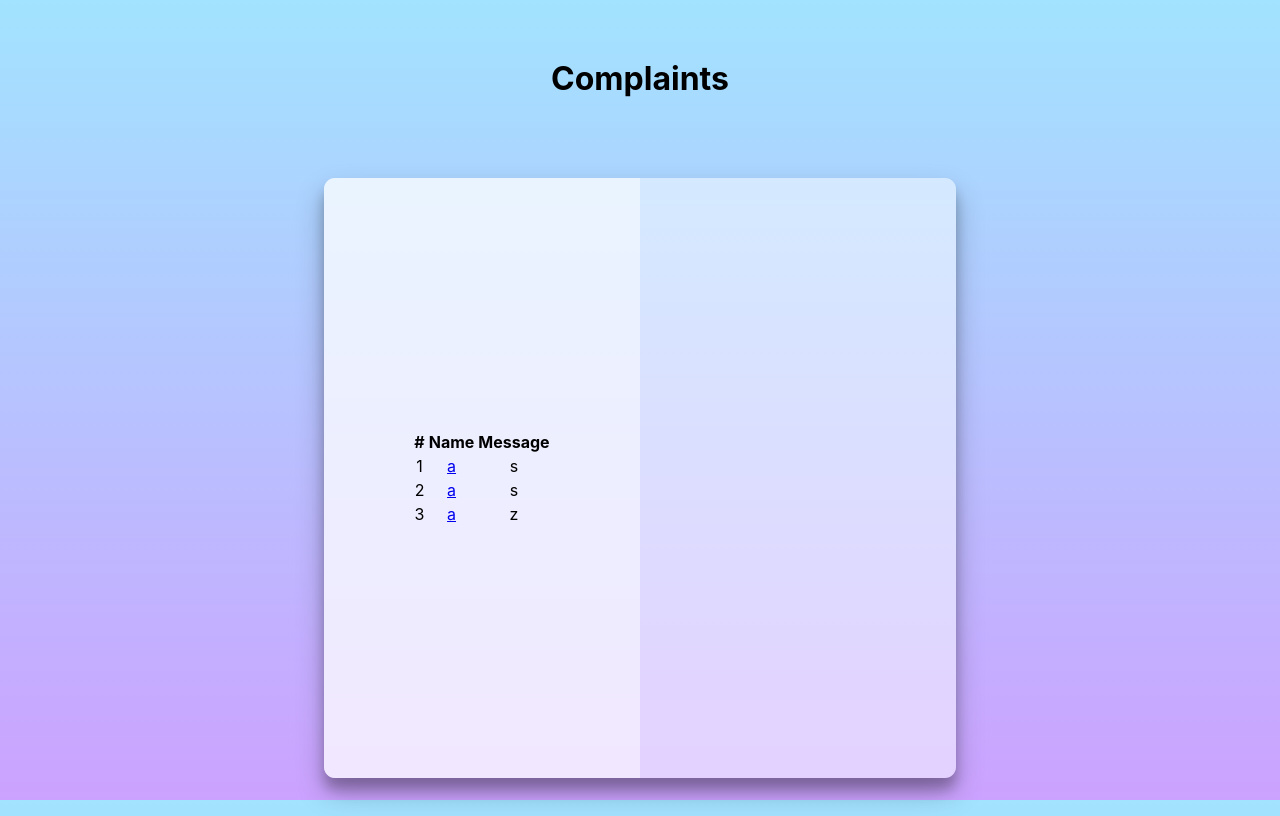
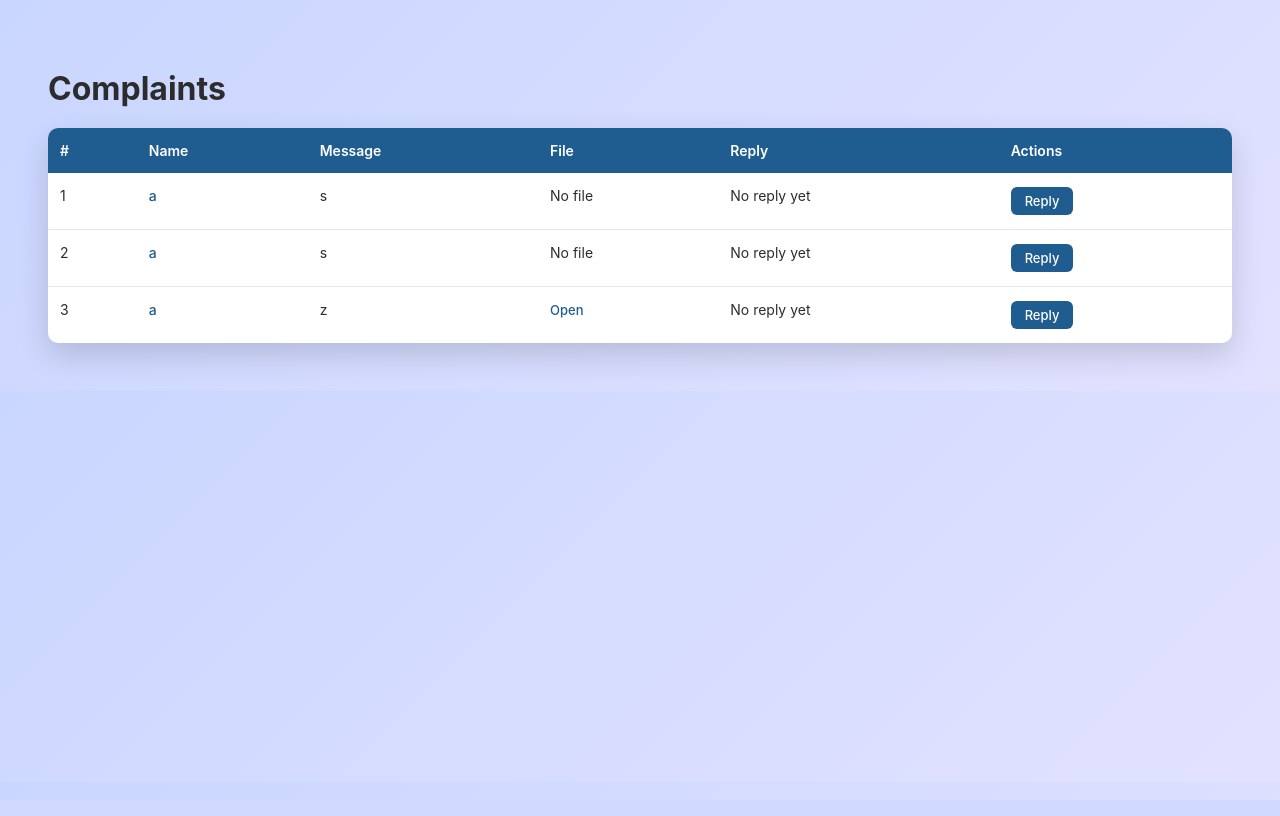
Before and after one commit to Responses4/Complaint-Feedback, a Django app: page /list/ in a window 1280 px wide. Run offline with Django 5.2, Linux system fonts and the light colour scheme; data comes from the database, SQL or seed files in the repository; both versions use the stored data as it was after the commit.

Commit message:
Add changes

```diff
--- a/complaints/admin.py
+++ b/complaints/admin.py
@@ -1,5 +1,6 @@
 from django.contrib import admin
 from .models import Complaint, Category
+
 
 @admin.register(Category)
 class CategoryAdmin(admin.ModelAdmin):
@@ -8,6 +9,7 @@ class CategoryAdmin(admin.ModelAdmin):
 
 @admin.register(Complaint)
 class ComplaintAdmin(admin.ModelAdmin):
-    list_display = ('name', 'category', 'priority', 'status')
+    list_display = ('name', 'category', 'priority', 'status', 'created_at')
     list_filter = ('category', 'priority', 'status')
-    search_fields = ('name', 'message')
+    search_fields = ('name', 'message', 'reply')
+    fields = ('name', 'message', 'category', 'reply')
--- a/complaints/static/complaints/css/style2.css
+++ b/complaints/static/complaints/css/style2.css
@@ -1,212 +1,137 @@
-:root {
-  /* COLORS */
-  --white: #e9e9e9;
-  --gray: #333;
-  --blue: #0367a6;
-  --lightblue: #008997;
-
-  /* RADII */
-  --button-radius: 0.7rem;
-
-  /* SIZES */
-  --max-width: 758px;
-  --max-height: 600px;
-
-  font-size: 16px;
-  font-family: -apple-system, BlinkMacSystemFont, "Segoe UI", Roboto, Oxygen,
-    Ubuntu, Cantarell, "Open Sans", "Helvetica Neue", sans-serif;
+/* ====== COMMON ====== */
+body {
+    font-family: -apple-system, BlinkMacSystemFont, "Segoe UI", Roboto, sans-serif;
+    background: linear-gradient(135deg, #c9d6ff, #e2e2ff);
+    padding: 40px;
+    color: #2c2c2c;
 }
 
-body {
-  align-items: center;
-    background:
-        linear-gradient(rgba(70, 199, 255, 0.5), rgba(153, 70, 255, 0.5));
-    background-attachment: fixed;
-  background-position: center;
-  background-repeat: no-repeat;
-  background-size: cover;
-  display: grid;
-  height: 100vh;
-  place-items: center;
+h1 {
+    margin-bottom: 20px;
+    font-size: 32px;
 }
 
-.form__title {
-  font-weight: 300;
-  margin: 0;
-  margin-bottom: 1.25rem;
+/* ====== TABLE ====== */
+table {
+    width: 100%;
+    border-collapse: collapse;
+    background: #fff;
+    border-radius: 10px;
+    overflow: hidden;
+    box-shadow: 0 12px 30px rgba(0,0,0,0.15);
 }
 
-.link {
-  color: var(--gray);
-  font-size: 0.9rem;
-  margin: 1.5rem 0;
-  text-decoration: none;
+thead {
+    background: #1f5c8f;
+    color: #fff;
 }
 
-.container {
-    background: rgba(254, 255, 255, 0.5);
-    border-radius: var(--button-radius);
-    box-shadow: 0 0.9rem 1.7rem rgba(0,0,0,0.25), 0 0.7rem 0.7rem rgba(0,0,0,0.22);
-    height: var(--max-height);
-    max-width: var(--max-width);
-    overflow: hidden;
-    position: relative;
-    width: 50%;
+thead th {
+    padding: 14px 12px;
+    font-weight: 600;
+    text-align: left;
+    font-size: 14px;
 }
 
-
-.container__form {
-  height: 100%;
-  position: absolute;
-  top: 0;
-  transition: all 0.6s ease-in-out;
+tbody td {
+    padding: 14px 12px;
+    border-bottom: 1px solid #e6e6e6;
+    font-size: 14px;
+    vertical-align: top;
 }
 
-.container--signin {
-  left: 0;
-  width: 50%;
-  z-index: 2;
+tbody tr:hover {
+    background: #f4f9ff;
 }
 
-.container.right-panel-active .container--signin {
-  transform: translateX(100%);
+tbody tr:last-child td {
+    border-bottom: none;
 }
 
-.container--signup {
-  left: 0;
-  opacity: 0;
-  width: 50%;
-  z-index: 1;
+/* ====== LINKS ====== */
+a {
+    color: #1f5c8f;
+    text-decoration: none;
+    font-weight: 500;
 }
 
-.container.right-panel-active .container--signup {
-  animation: show 0.6s;
-  opacity: 1;
-  transform: translateX(100%);
-  z-index: 5;
+a:hover {
+    text-decoration: underline;
 }
 
-.container__overlay {
-  height: 100%;
-  left: 50%;
-  overflow: hidden;
-  position: absolute;
-  top: 0;
-  transition: transform 0.6s ease-in-out;
-  width: 50%;
-  z-index: 100;
+/* ====== ACTION BUTTON ====== */
+td a[href*="reply"] {
+    display: inline-block;
+    padding: 6px 14px;
+    background: #1f5c8f;
+    color: #fff;
+    border-radius: 6px;
+    font-size: 13px;
+    text-decoration: none;
 }
 
-.container.right-panel-active .container__overlay {
-  transform: translateX(-100%);
+td a[href*="reply"]:hover {
+    background: #17486f;
 }
 
-.overlay {
-  background-color: var(--lightblue);
-  background: url("https://res.cloudinary.com/dci1eujqw/image/upload/v1616769558/Codepen/waldemar-brandt-aThdSdgx0YM-unsplash_cnq4sb.jpg");
-  background-attachment: fixed;
-  background-position: center;
-  background-repeat: no-repeat;
-  background-size: cover;
-  height: 100%;
-  left: -100%;
-  position: relative;
-  transform: translateX(0);
-  transition: transform 0.6s ease-in-out;
-  width: 200%;
+/* ====== FILE LINK ====== */
+td a[target="_blank"] {
+    font-size: 13px;
 }
 
-.container.right-panel-active .overlay {
-  transform: translateX(100%);
+/* ====== EMPTY STATE ====== */
+tbody td[colspan] {
+    text-align: center;
+    padding: 30px;
+    color: #777;
 }
 
-.overlay__panel {
-  align-items: center;
-  display: flex;
-  flex-direction: column;
-  height: 100%;
-  justify-content: center;
-  position: absolute;
-  text-align: center;
-  top: 0;
-  transform: translateX(0);
-  transition: transform 0.6s ease-in-out;
-  width: 50%;
+/* ================================================= */
+/* ================== DETAIL PAGE ================== */
+/* ================================================= */
+
+.card {
+    background: #fff;
+    max-width: 700px;
+    padding: 30px;
+    border-radius: 12px;
+    box-shadow: 0 12px 30px rgba(0,0,0,0.15);
 }
 
-.overlay--left {
-  transform: translateX(-20%);
+.card p {
+    margin: 12px 0;
+    font-size: 15px;
+    line-height: 1.5;
 }
 
-.container.right-panel-active .overlay--left {
-  transform: translateX(0);
+.card strong {
+    color: #1f5c8f;
 }
 
-.overlay--right {
-  right: 0;
-  transform: translateX(0);
+.card hr {
+    margin: 25px 0;
+    border: none;
+    height: 1px;
+    background: #e0e0e0;
 }
 
-.container.right-panel-active .overlay--right {
-  transform: translateX(20%);
+/* ====== REPLY BLOCK ====== */
+.reply {
+    background: #f1f7ff;
+    padding: 15px;
+    border-left: 4px solid #1f5c8f;
+    border-radius: 6px;
 }
 
-.btn {
-  background-color: var(--blue);
-  background-image: linear-gradient(90deg, var(--blue) 0%, var(--lightblue) 74%);
-  border-radius: 20px;
-  border: 1px solid var(--blue);
-  color: var(--white);
-  cursor: pointer;
-  font-size: 0.8rem;
-  font-weight: bold;
-  letter-spacing: 0.1rem;
-  padding: 0.9rem 4rem;
-  text-transform: uppercase;
-  transition: transform 80ms ease-in;
+.no-reply {
+    color: #999;
+    font-style: italic;
 }
 
-.form > .btn {
-  margin-top: 1.5rem;
+/* ====== BACK LINK ====== */
+.back-link {
+    display: inline-block;
+    margin-top: 20px;
+    color: #1f5c8f;
+    font-weight: 500;
 }
-
-.btn:active {
-  transform: scale(0.95);
-}
-
-.btn:focus {
-  outline: none;
-}
-
-.form {
-  background: rgba(255, 255, 255, 0.5);
-  display: flex;
-  align-items: center;
-  justify-content: center;
-  flex-direction: column;
-  padding: 0 3rem;
-  height: 100%;
-  text-align: center;
-}
-
-.input {
-  background-color: #fff;
-  border: none;
-  padding: 0.9rem 0.9rem;
-  margin: 0.5rem 0;
-  width: 100%;
-}
-
-@keyframes show {
-  0%,
-  49.99% {
-    opacity: 0;
-    z-index: 1;
-  }
-
-  50%,
-  100% {
-    opacity: 1;
-    z-index: 5;
-  }
-}
--- a/complaints/templates/complaints/base.html
+++ b/complaints/templates/complaints/base.html
@@ -4,14 +4,11 @@
 <head>
     <meta charset="UTF-8">
     <title>{% block title %}Complaints{% endblock %}</title>
-
-    <link rel="stylesheet" href="{% static 'complaints/css/style.css' %}">
+    <link rel="stylesheet" href="{% static 'complaints/css/style2.css' %}">
 </head>
 <body>
-
     <div class="container">
         {% block content %}{% endblock %}
     </div>
-
 </body>
 </html>
--- a/complaints/templates/complaints/complaint_list.html
+++ b/complaints/templates/complaints/complaint_list.html
@@ -1,53 +1,70 @@
 {% load static %}
+
 <!DOCTYPE html>
 <html>
 <head>
     <title>Complaints list</title>
-
-    {% load static %}
     <link rel="stylesheet" href="{% static 'complaints/css/style2.css' %}">
-
 </head>
 <body>
+
 <h1>Complaints</h1>
 
-
-<div class="container">
-    <div class="container__form container--signin">
-        <form method="post" class="form">
-            {% csrf_token %}
-
-            <table class="complaints-table">
+<table>
     <thead>
         <tr>
             <th>#</th>
             <th>Name</th>
             <th>Message</th>
+            <th>File</th>
+            <th>Reply</th>
+            <th>Actions</th>
         </tr>
     </thead>
+
     <tbody>
     {% for complaint in complaints %}
         <tr>
             <td>{{ forloop.counter }}</td>
 
             <td>
-        <a href="{% url 'complaint_detail' complaint.id %}" class="user-link">
+                <a href="{% url 'complaints:complaint_detail' complaint.id %}">
                     {{ complaint.name }}
                 </a>
             </td>
 
             <td>{{ complaint.message }}</td>
+
+            <td>
+                {% if complaint.file %}
+                    <a href="{{ complaint.file.url }}" target="_blank">Open</a>
+                {% else %}
+                    No file
+                {% endif %}
+            </td>
+
+            <td>
+                {{ complaint.reply|default:"No reply yet" }}
+            </td>
+        <td>
+            <a href="{% url 'complaints:reply' complaint.id %}">
+            {% if complaint.reply %}
+                Edit reply
+            {% else %}
+                Reply
+                {% endif %}
+        </a>
+</td>
+
+
         </tr>
     {% empty %}
         <tr>
-                        <td colspan="3">No complaints yet.</td>
+            <td colspan="6">No complaints yet</td>
         </tr>
     {% endfor %}
     </tbody>
 </table>
 
-        </form>
-    </div>
-</div>
 </body>
 </html>
--- a/complaints/templates/complaints/success.html
+++ b/complaints/templates/complaints/success.html
@@ -1,6 +1,6 @@
 {% extends 'complaints/base.html' %}
 
 {% block content %}
-    <h2>Complaint sent successfully ✅</h2>
-    <a href="{% url 'complaint_form' %}">Send another</a>
+<h2>Complaint sent successfully ✅</h2>
+<a href="{% url 'complaints:complaint_form' %}">Send another</a>
 {% endblock %}
--- a/complaints/urls.py
+++ b/complaints/urls.py
@@ -1,18 +1,14 @@
 from django.urls import path
-from .views import (
-    complaint_form,
-    complaint_list,
-    complaint_api,
-    success,
-    complaint_detail_api,
-    complaint_detail
-)
+from . import views
+
+app_name = 'complaints'
 
 urlpatterns = [
-    path('', complaint_form, name='complaint_form'),
-    path('list/', complaint_list, name='complaint_list'),
-    path('api/', complaint_api, name='complaint_api'),
-    path('api/<int:pk>/', complaint_detail_api, name='complaint_detail_api'),
-    path('success/', success, name='success'),
-    path('complaints/<int:pk>/', complaint_detail, name='complaint_detail'),
+    path('', views.complaint_form, name='complaint_form'),
+    path('success/', views.success, name='success'),
+    path('list/', views.complaint_list, name='complaint_list'),
+    path('detail/<int:pk>/', views.complaint_detail, name='complaint_detail'),
+    path('api/', views.complaint_api, name='complaint_api'),
+    path('api/<int:pk>/', views.complaint_detail_api, name='complaint_detail_api'),
+    path('reply/<int:complaint_id>/', views.reply_to_complaint, name='reply'),
 ]
--- a/complaints/views.py
+++ b/complaints/views.py
@@ -1,10 +1,13 @@
-from django.shortcuts import render, redirect
+from django.shortcuts import render, redirect, get_object_or_404
 from .models import Complaint, Category
+
 from rest_framework.decorators import api_view
 from rest_framework.response import Response
+from rest_framework import status
 from .serializers import ComplaintSerializer
-from django.shortcuts import get_object_or_404
-from rest_framework import status
+
+
+# ================= API =================
 
 @api_view(['GET', 'PUT', 'DELETE'])
 def complaint_detail_api(request, pk):
@@ -23,25 +26,7 @@ def complaint_detail_api(request, pk):
 
     if request.method == 'DELETE':
         complaint.delete()
-        return Response(
-            {'status': 'deleted'},
-            status=status.HTTP_204_NO_CONTENT
-        )
-
-
-def complaint_form(request):
-    if request.method == 'POST':
-        category = Category.objects.first()
-
-        if category:
-            Complaint.objects.create(
-                name=request.POST.get('name'),
-                message=request.POST.get('message'),
-                category=category
-            )
-            return redirect('success')
-
-    return render(request, 'complaints/complaint_form.html')
+        return Response({'status': 'deleted'}, status=status.HTTP_204_NO_CONTENT)
 
 
 @api_view(['GET', 'POST'])
@@ -59,19 +44,58 @@ def complaint_api(request):
         return Response(serializer.errors, status=400)
 
 
+# ================= PAGES =================
+
+def complaint_form(request):
+    if request.method == 'POST':
+        category = Category.objects.first()
+        if not category:
+            category = Category.objects.create(name='General')
+
+        Complaint.objects.create(
+            name=request.POST.get('name'),
+            message=request.POST.get('message'),
+            file=request.FILES.get('file'),
+            category=category
+        )
+
+        return redirect('complaints:success')
+
+    return render(request, 'complaints/complaint_form.html')
+
 
 def complaint_list(request):
     complaints = Complaint.objects.all()
-    return render(request, 'complaints/complaint_list.html', {
-        'complaints': complaints
-    }
+    return render(
+        request,
+        'complaints/complaint_list.html',
+        {'complaints': complaints}
     )
+
+
+def complaint_detail(request, pk):
+    complaint = get_object_or_404(Complaint, pk=pk)
+    return render(
+        request,
+        'complaints/complaint_detail.html',
+        {'complaint': complaint}
+    )
+
+
+def reply_to_complaint(request, complaint_id):
+    complaint = get_object_or_404(Complaint, id=complaint_id)
+
+    if request.method == 'POST':
+        complaint.reply = request.POST.get('message')
+        complaint.save()
+        return redirect('complaints:complaint_list')  # ❗ ИСПРАВЛЕНО
+
+    return render(
+        request,
+        'complaints/reply.html',
+        {'complaint': complaint}
+    )
+
 
 def success(request):
     return render(request, 'complaints/success.html')
-
-def complaint_detail(request, pk):
-    complaint = get_object_or_404(Complaint, pk=pk)
-    return render(request, 'complaints/complaint_detail.html', {
-        'complaint': complaint
-    })
--- a/config/urls.py
+++ b/config/urls.py
@@ -1,7 +1,14 @@
 from django.contrib import admin
 from django.urls import path, include
+from django.conf import settings
+from django.conf.urls.static import static
 
 urlpatterns = [
     path('admin/', admin.site.urls),
     path('', include('complaints.urls')),
 ]
+if settings.DEBUG:
+    urlpatterns += static(
+        settings.MEDIA_URL,
+        document_root=settings.MEDIA_ROOT
+    )
```
Also changed, not shown: complaints/models.py (+12 -1 lines), complaints/templates/complaints/complaint_detail.html (+14 -27 lines), complaints/templates/complaints/complaint_form.html (+14 -1 lines), complaints/templates/complaints/reply.html (added, +9 -0 lines), config/settings.py (+7 -56 lines), complaints/migrations/0003_complaint_file_complaint_reply.py (added), complaints/static/complaints/css/style.css (indentation only), db.sqlite3, media/complaints/Снимок_экрана_2026-01-03_003418.png (added). Lines whose indentation alone changed are shown as unchanged.
